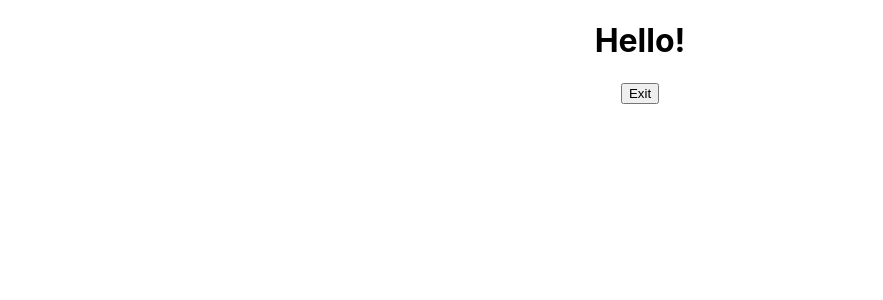
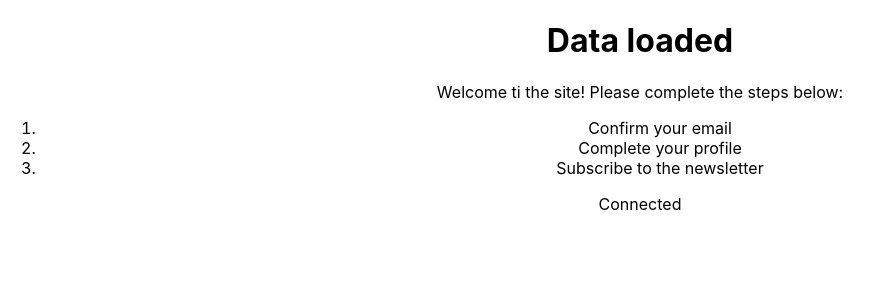
Before and after one commit to hogbergmarkus/first-react-project, a React (Create React App) app in the folder my-app/: page / in a window 1280 px wide. Shown: the top 300 px of the page, without its empty margins (0-883 px from the left). Built offline with nearby package versions, Linux system fonts and the light colour scheme.

Commit message:
Conditional rendering

```diff
--- a/my-app/src/App.js
+++ b/my-app/src/App.js
@@ -1,10 +1,12 @@
 import "./App.css";
-import EventBinding from "./components/EventBinding";
+import ConditionalRenderingClass from "./components/ConditionalRenderingClass";
+import ConditionalRenderingFunctional from "./components/ConditionalRenderingFunctional";
 
 function App() {
     return (
         <div className="App">
-            <EventBinding />
+            <ConditionalRenderingClass />
+            <ConditionalRenderingFunctional connected={true} />
         </div>
     );
 }
--- /dev/null
+++ b/my-app/src/components/ConditionalRenderingClass.js
@@ -0,0 +1,36 @@
+import React, { Component } from "react";
+
+export class ConditionalRenderingClass extends Component {
+    constructor(props) {
+        super(props);
+
+        this.state = {
+            isLoaded: true,
+            isLoggedIn: true,
+        };
+    }
+    render() {
+        return (
+            <div>
+                <h1>{this.state.isLoaded ? "Data loaded" : "Loading..."}</h1>
+                {this.state.isLoggedIn ? (
+                    <div>
+                        <p>
+                            Welcome ti the site! Please complete the steps
+                            below:
+                        </p>
+                        <ol>
+                            <li>Confirm your email</li>
+                            <li>Complete your profile</li>
+                            <li>Subscribe to the newsletter</li>
+                        </ol>
+                    </div>
+                ) : (
+                    <p>Please sign in</p>
+                )}
+            </div>
+        );
+    }
+}
+
+export default ConditionalRenderingClass;
--- /dev/null
+++ b/my-app/src/components/ConditionalRenderingFunctional.js
@@ -0,0 +1,11 @@
+import React from "react";
+
+function ConditionalRenderingFunctional(props) {
+    return (
+        <div>
+            <hi>{props.connected ? "Connected" : "Not Connected"}</hi>
+        </div>
+    );
+}
+
+export default ConditionalRenderingFunctional;
```
